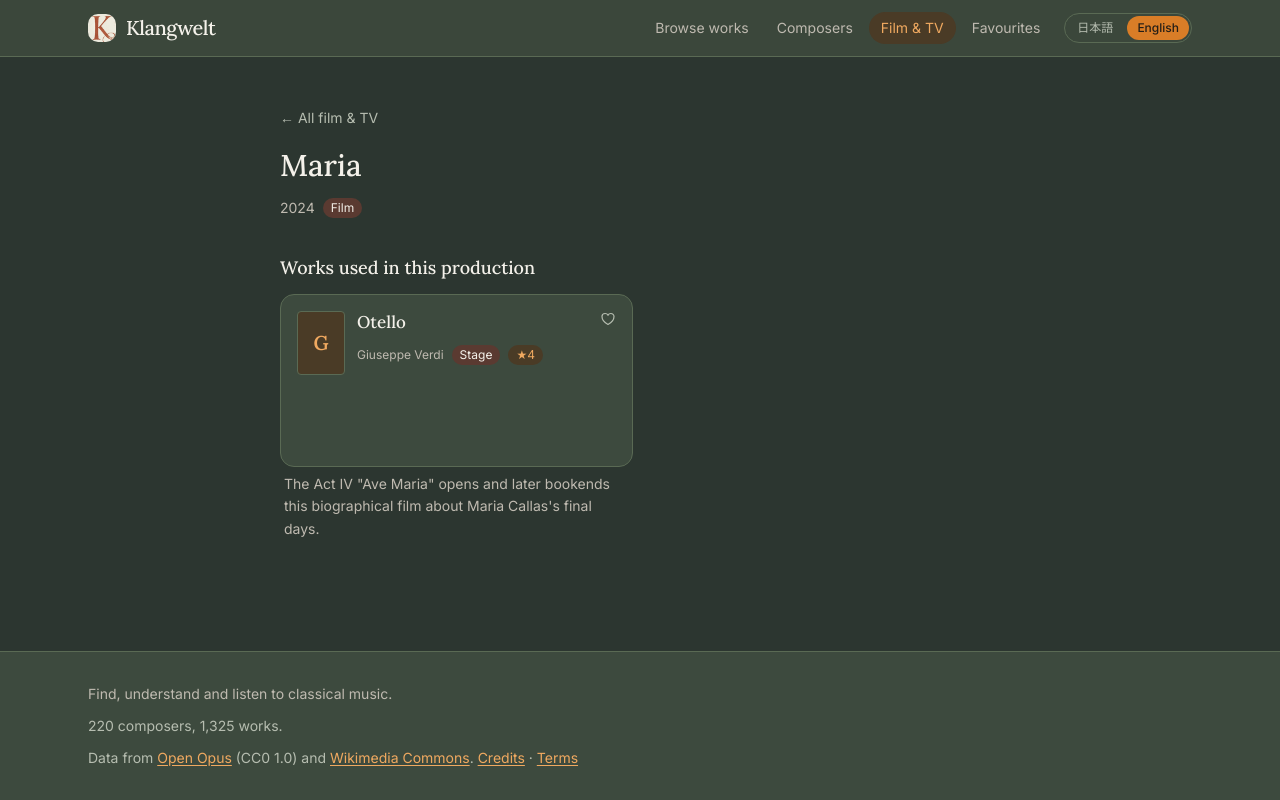
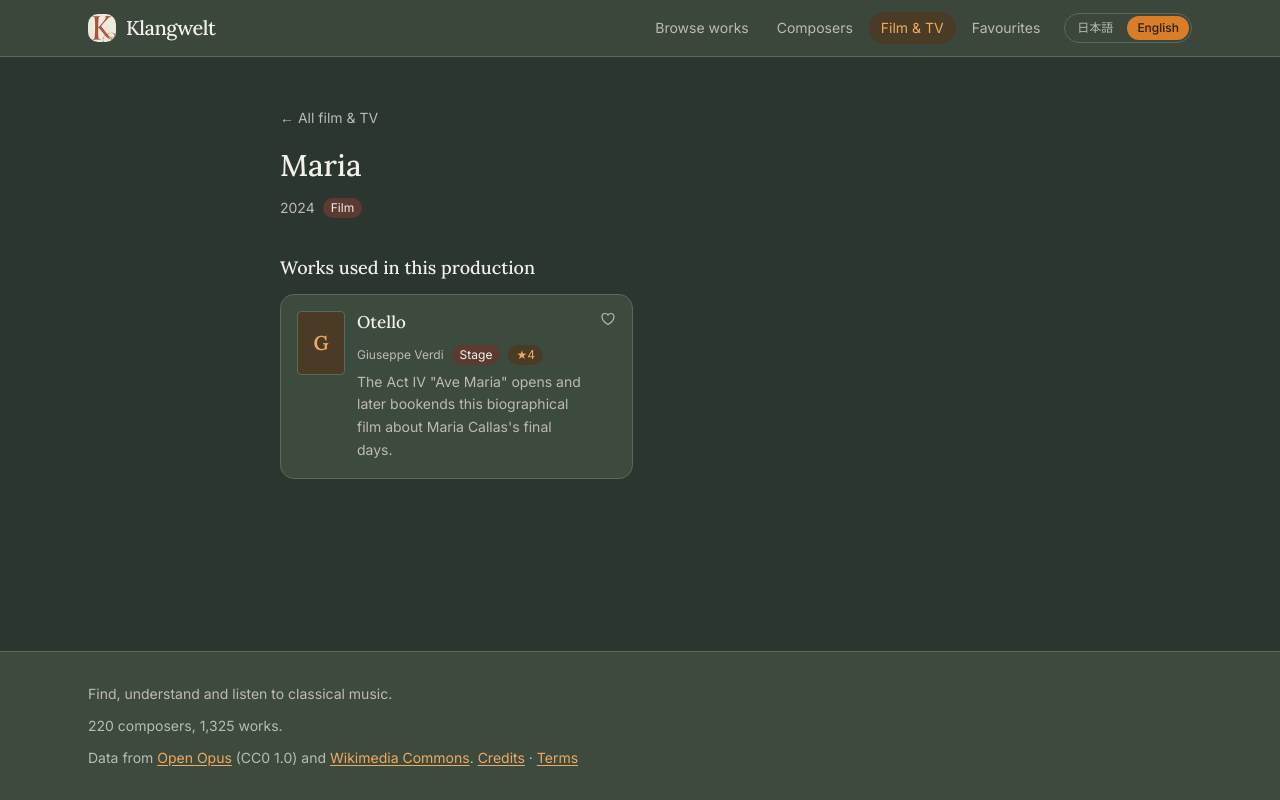
Before and after one commit to yuichi1004/klangwelt, a Next.js app: page /en/media/maria-2024 in a window 1280 px wide. Built offline with nearby package versions, Linux system fonts and the light colour scheme.

Commit message:
fix: keep media-appearance notes inside the work card's own box (#126)

```diff
--- a/src/app/[locale]/media/[mediaId]/page.tsx
+++ b/src/app/[locale]/media/[mediaId]/page.tsx
@@ -96,6 +96,12 @@
           <ul className="grid grid-cols-1 gap-3.5 sm:grid-cols-2">
             {works.map(({ work, composer, note }) => (
               <li key={work.id}>
+                {/* The catalogue's unit is the whole work, but `note` is
+                    scoped to this production's use of it — passed as
+                    `appearanceNote` (not `WorkCard`'s own `note` prop, whose
+                    contract is a short line above the title) so it renders
+                    inside the card's own box. See `MediaSection` on the work
+                    page for the equivalent card-with-note pattern. */}
                 <WorkCard
                   locale={locale}
                   workId={work.id}
@@ -106,17 +112,8 @@
                   }
                   genre={work.genre}
                   stars={work.stars}
+                  appearanceNote={note?.[locale]}
                 />
-                {/* The catalogue's unit is the whole work, but `note` is
-                    scoped to this production's use of it — rendered here
-                    rather than passed as `WorkCard`'s own `note` prop, whose
-                    contract (a short line above the title) doesn't fit a
-                    full sentence. See `MediaSection` on the work page. */}
-                {note && (
-                  <p className="mt-1.5 px-1 text-sm leading-relaxed text-ink-soft">
-                    {note[locale]}
-                  </p>
-                )}
               </li>
             ))}
           </ul>
--- a/src/components/work-card.tsx
+++ b/src/components/work-card.tsx
@@ -47,6 +47,17 @@
    * that count.
    */
   note?: string;
+  /**
+   * A full sentence or two describing how this work is used in a specific
+   * film/anime/TV appearance (`data/media.json`'s `note`). Deliberately a
+   * separate prop from `note` above — that one is a single line meant to sit
+   * above the title, too short a slot for a full sentence. Rendered inside
+   * the card's own bordered box (below the chip row) rather than as a
+   * sibling after `WorkCard`, so it stretches along with `h-full` instead of
+   * overflowing the parent `<li>` when a CSS grid stretches row heights to
+   * match a taller neighbour (see `/media/[mediaId]` page).
+   */
+  appearanceNote?: string;
 }
 
 export function WorkCard({
@@ -62,6 +73,7 @@
   linkToDetail = true,
   mediaMatch,
   note,
+  appearanceNote,
 }: WorkCardProps) {
   const messages = getMessages(locale);
   const body = (
@@ -105,6 +117,11 @@
             </span>
           )}
         </p>
+        {appearanceNote && (
+          <p className="mt-1.5 text-sm leading-relaxed text-ink-soft">
+            {appearanceNote}
+          </p>
+        )}
       </div>
       {/* Absolutely positioned so its 44px touch target costs no layout
           width — as a flex child it took a whole column for a 16px glyph. */}
```
